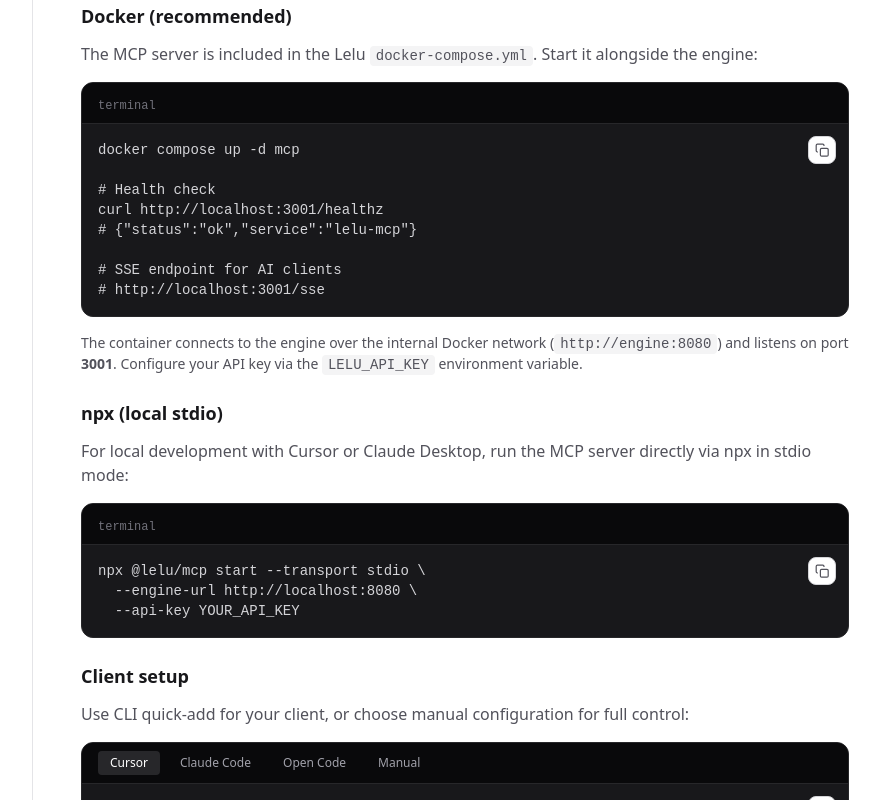
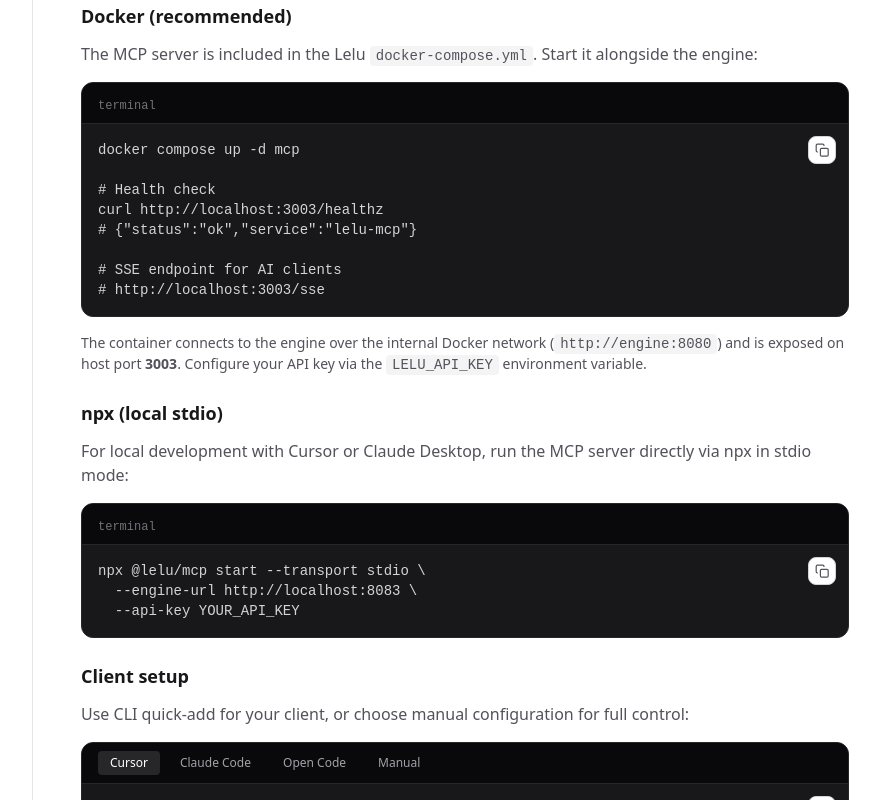
Before and after one commit to lelu-auth/lelu, a Next.js app in the folder platform/ui/: page /docs/concepts/cli in a window 1280 px wide. Shown: the part 740-1540 px from the top of the page, without its empty margins (223-1103 px from the left). Built offline with nearby package versions, Linux system fonts and the light colour scheme.

Commit message:
Update docs URLs to Docker host ports

```diff
--- a/platform/ui/app/docs/concepts/cli/page.tsx
+++ b/platform/ui/app/docs/concepts/cli/page.tsx
@@ -10,14 +10,14 @@ export default function DocsConceptCli() {
     Cursor: "npx @lelu/mcp add --cursor",
     "Claude Code": "npx @lelu/mcp add --claude",
     "Open Code": "npx @lelu/mcp add --open-code",
-    Manual: "npx @lelu/mcp start --transport stdio --engine-url http://localhost:8080 --api-key YOUR_API_KEY",
+    Manual: "npx @lelu/mcp start --transport stdio --engine-url http://localhost:8083 --api-key YOUR_API_KEY",
   };
 
   const configSnippets: Record<typeof configTab, string> = {
     "SSE (Docker)": `{
   "mcpServers": {
     "lelu": {
-      "url": "http://localhost:3001/sse"
+      "url": "http://localhost:3003/sse"
     }
   }
 }`,
@@ -27,13 +27,13 @@ export default function DocsConceptCli() {
       "command": "npx",
       "args": ["@lelu/mcp", "start", "--transport", "stdio"],
       "env": {
-        "LELU_ENGINE_URL": "http://localhost:8080",
+        "LELU_ENGINE_URL": "http://localhost:8083",
         "LELU_API_KEY": "YOUR_API_KEY"
       }
     }
   }
 }`,
-    "Claude Code": "claude mcp add --transport http lelu http://localhost:3001/sse",
+    "Claude Code": "claude mcp add --transport http lelu http://localhost:3003/sse",
   };
 
   return (
@@ -86,16 +86,16 @@ export default function DocsConceptCli() {
               {`docker compose up -d mcp
 
 # Health check
-curl http://localhost:3001/healthz
+curl http://localhost:3003/healthz
 # {"status":"ok","service":"lelu-mcp"}
 
 # SSE endpoint for AI clients
-# http://localhost:3001/sse`}
+# http://localhost:3003/sse`}
             </pre>
           </div>
 
           <p className="text-zinc-600 dark:text-zinc-400 mb-6 text-sm">
-            The container connects to the engine over the internal Docker network (<code className="text-sm px-1.5 py-0.5 rounded bg-zinc-100 dark:bg-zinc-800 font-mono">http://engine:8080</code>) and listens on port <strong>3001</strong>. Configure your API key via the <code className="text-sm px-1.5 py-0.5 rounded bg-zinc-100 dark:bg-zinc-800 font-mono">LELU_API_KEY</code> environment variable.
+            The container connects to the engine over the internal Docker network (<code className="text-sm px-1.5 py-0.5 rounded bg-zinc-100 dark:bg-zinc-800 font-mono">http://engine:8080</code>) and is exposed on host port <strong>3003</strong>. Configure your API key via the <code className="text-sm px-1.5 py-0.5 rounded bg-zinc-100 dark:bg-zinc-800 font-mono">LELU_API_KEY</code> environment variable.
           </p>
 
           {/* npx / local */}
@@ -110,7 +110,7 @@ curl http://localhost:3001/healthz
             </div>
             <pre className="p-4 font-mono text-sm text-zinc-300 overflow-x-auto">
               {`npx @lelu/mcp start --transport stdio \\
-  --engine-url http://localhost:8080 \\
+  --engine-url http://localhost:8083 \\
   --api-key YOUR_API_KEY`}
             </pre>
           </div>
--- a/platform/ui/app/docs/human-in-loop/page.tsx
+++ b/platform/ui/app/docs/human-in-loop/page.tsx
@@ -96,11 +96,11 @@ export default function DocsHumanInLoop() {
             </div>
             <div className="p-4 font-mono text-sm text-zinc-300 overflow-x-auto">
               <pre><code>{`# Approve a request
-curl -X POST http://localhost:8080/api/v1/queue/req_12345/approve \\
+curl -X POST http://localhost:8083/v1/queue/req_12345/approve \\
   -H "Authorization: Bearer YOUR_API_KEY"
 
 # Deny a request
-curl -X POST http://localhost:8080/api/v1/queue/req_12345/deny \\
+curl -X POST http://localhost:8083/v1/queue/req_12345/deny \\
   -H "Authorization: Bearer YOUR_API_KEY"`}</code></pre>
             </div>
           </div>
--- a/platform/ui/app/docs/page.tsx
+++ b/platform/ui/app/docs/page.tsx
@@ -14,12 +14,12 @@ export default function DocsPage() {
   };
 
   const manualCommands: Record<typeof manualTab, string> = {
-    "Claude Code": "claude mcp add --transport http lelu http://localhost:3001/sse",
-    "Open Code": "open-code mcp add --transport http lelu http://localhost:3001/sse",
+    "Claude Code": "claude mcp add --transport http lelu http://localhost:3003/sse",
+    "Open Code": "open-code mcp add --transport http lelu http://localhost:3003/sse",
     Manual: `{
   "mcpServers": {
     "lelu": {
-      "url": "http://localhost:3001/sse"
+      "url": "http://localhost:3003/sse"
     }
   }
 }`,
--- a/platform/ui/app/docs/quickstart/page.tsx
+++ b/platform/ui/app/docs/quickstart/page.tsx
@@ -50,7 +50,7 @@ export default function DocsQuickStart() {
                   <span className="text-xs text-zinc-500 font-mono">bash</span>
                 </div>
                 <div className="p-4 font-mono text-sm text-zinc-300 overflow-x-auto">
-                  <pre><code>{`curl -X POST http://localhost:8080/v1/agent/authorize \\
+                  <pre><code>{`curl -X POST http://localhost:8083/v1/agent/authorize \\
   -H "Content-Type: application/json" \\
   -d '{
     "actor": "agent-123",
@@ -111,10 +111,10 @@ export default function DocsQuickStart() {
                   <pre><code>{`import { LeluClient } from "lelu";
 
 const client = new LeluClient({
-  endpoint: "http://localhost:8080",
+  baseUrl: "http://localhost:8083",
 });
 
-const decision = await client.authorizeAgent({
+const decision = await client.agentAuthorize({
   actor: "agent-123",
   action: "s3:DeleteObject",
   resource: { bucket: "prod-data" },
```
Also changed, not shown: 1 other file (tests, documents, lock files or other folders).
